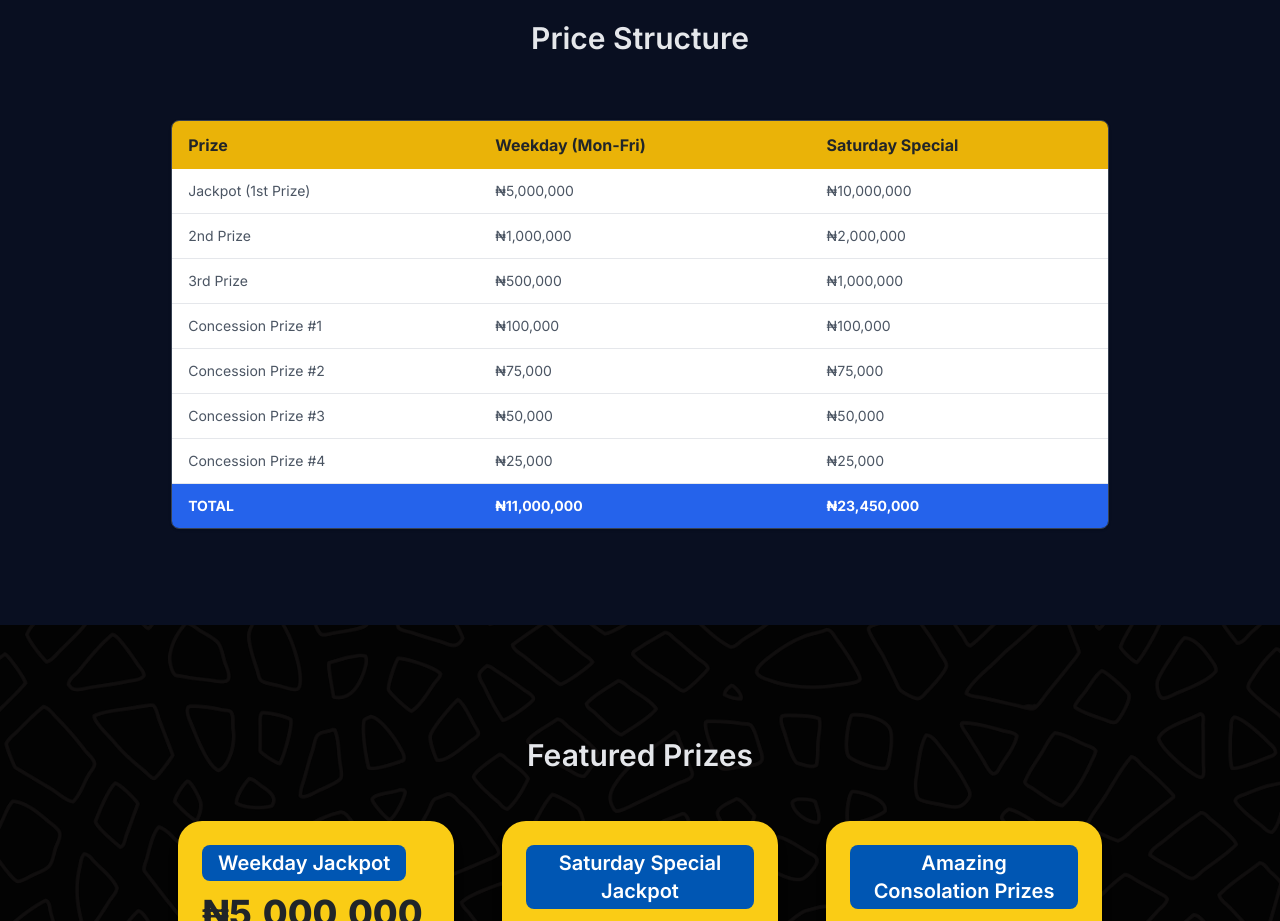
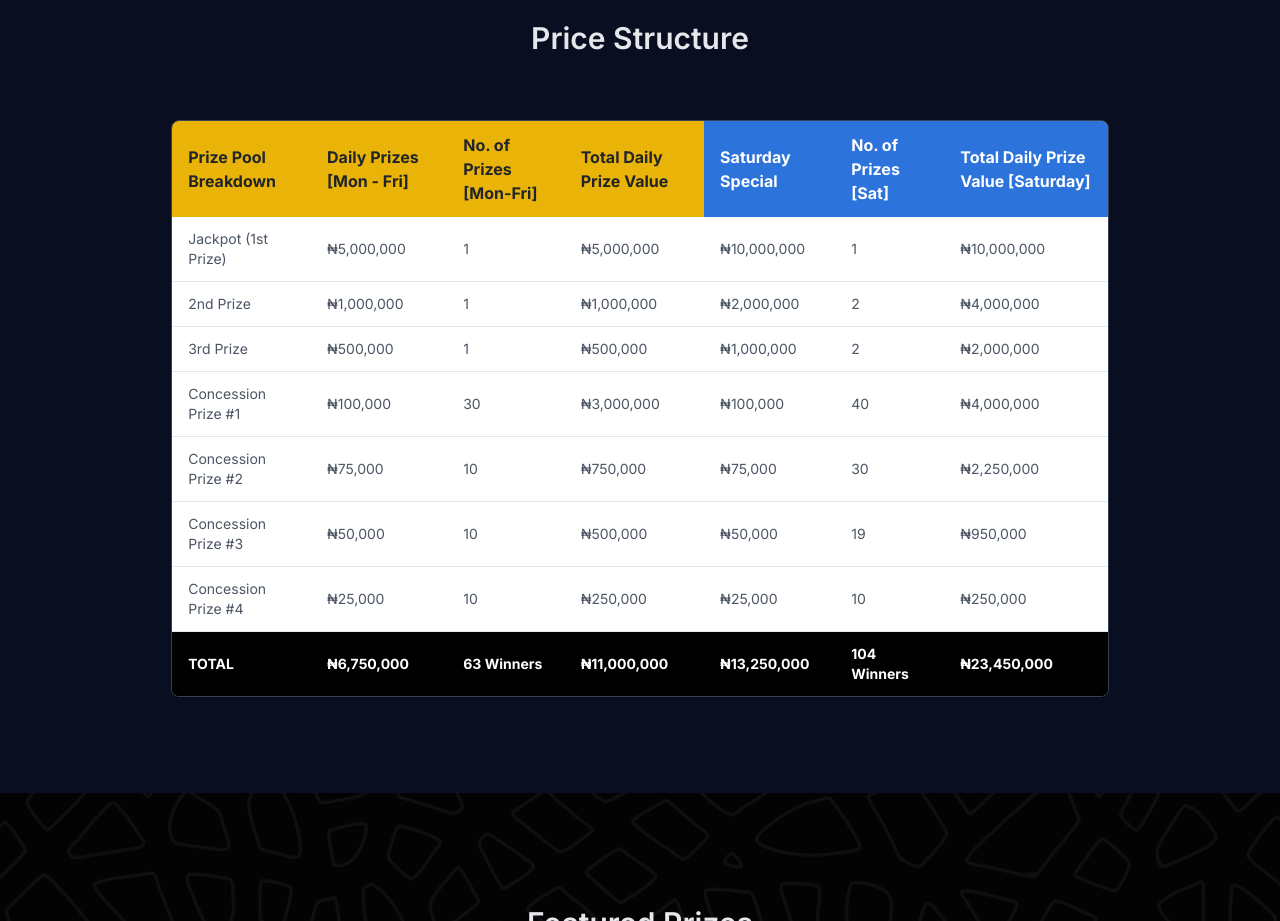
Before and after one commit to ArowuTest/bridgetunes-mtn-frontend, a Next.js app: page /prizes in a window 1280 px wide. Shown: the part 820-1741 px from the top of the page. Built offline with nearby package versions, Linux system fonts and the light colour scheme.

Commit message:
chore: ui changes

```diff
--- a/src/components/Layout/auth-layout.tsx
+++ b/src/components/Layout/auth-layout.tsx
@@ -6,22 +6,41 @@ interface LayoutProps {
 }
 
 const Wrapper = styled.div`
-  min-height: 100vh;
+  height: 100dvh;
   background: black url("/images/pattern-bg.png") no-repeat center center;
   background-size: cover;
   display: flex;
-  justify-content: center;
+  justify-content: flex-start;
   align-items: center;
-`
+  position: relative;
+  padding: 30px;
+
+  .card__wrapper {
+    width: 100%;
+    background: linear-gradient(120deg, #101935, #0c0c0c);
+    box-shadow: 0 0 20px rgba(0, 0, 0, 0.3);
+    z-index: 2;
+    border-radius: 16px;
+    max-width: 51rem;
+    height: 100%;
+    display: flex;
+    justify-content: center;
+    align-items: center;
+  }
+`;
+
+const LoginBanner = styled.img`
+  position: fixed;
+  right: 0px;
+  top: 0px;
+  bottom: 0px;
+  z-index: 1;
+`;
 
 const Card = styled.div`
-  background: linear-gradient(120deg, #101935, #0c0c0c);
   padding: 3rem 2rem;
-  border-radius: 16px;
   width: 90%;
-  max-width: 40rem;
   text-align: center;
-  box-shadow: 0 0 20px rgba(0, 0, 0, 0.3);
 
   @media (max-width: ${({ theme }) => theme.breakpoints.mobile}) {
   }
@@ -31,14 +50,17 @@ const Card = styled.div`
 
   @media (min-width: ${({ theme }) => theme.breakpoints.desktop}) {
   }
-`
+`;
 
 const AuthLayout: React.FC<LayoutProps> = ({ children }) => {
   return (
     <Wrapper>
-      <Card>{children}</Card>
+      <LoginBanner src="/images/auth/auth-banner.png" alt="login" />
+      <div className="card__wrapper">
+        <Card>{children}</Card>
+      </div>
     </Wrapper>
-  )
-}
+  );
+};
 
 export default AuthLayout
--- a/src/screens/prizes/price-structure-table.tsx
+++ b/src/screens/prizes/price-structure-table.tsx
@@ -1,30 +1,82 @@
-import React from "react"
-import { motion } from "framer-motion"
+import React from "react";
+import { motion } from "framer-motion";
 
 export function PriceStructureTable() {
   const prizeData = [
     {
       prize: "Jackpot (1st Prize)",
-      weekday: "₦5,000,000",
-      saturday: "₦10,000,000",
+      dailyPrizes: "₦5,000,000",
       noOfPrizes: "1",
+      totalDailyPrizeValue: "₦5,000,000",
+      saturdaySpecial: "₦10,000,000",
+      noOfPrizesSat: "1",
+      totalDailyPrizeValueSat: "₦10,000,000",
     },
     {
       prize: "2nd Prize",
-      weekday: "₦1,000,000",
-      saturday: "₦2,000,000",
+      dailyPrizes: "₦1,000,000",
       noOfPrizes: "1",
+      totalDailyPrizeValue: "₦1,000,000",
+      saturdaySpecial: "₦2,000,000",
+      noOfPrizesSat: "2",
+      totalDailyPrizeValueSat: "₦4,000,000",
     },
-    { prize: "3rd Prize", weekday: "₦500,000", saturday: "₦1,000,000" },
-    { prize: "Concession Prize #1", weekday: "₦100,000", saturday: "₦100,000" },
-    { prize: "Concession Prize #2", weekday: "₦75,000", saturday: "₦75,000" },
-    { prize: "Concession Prize #3", weekday: "₦50,000", saturday: "₦50,000" },
-    { prize: "Concession Prize #4", weekday: "₦25,000", saturday: "₦25,000" },
+    {
+      prize: "3rd Prize",
+      dailyPrizes: "₦500,000",
+      noOfPrizes: "1",
+      totalDailyPrizeValue: "₦500,000",
+      saturdaySpecial: "₦1,000,000",
+      noOfPrizesSat: "2",
+      totalDailyPrizeValueSat: "₦2,000,000",
+    },
+    {
+      prize: "Concession Prize #1",
+      dailyPrizes: "₦100,000",
+      noOfPrizes: "30",
+      totalDailyPrizeValue: "₦3,000,000",
+      saturdaySpecial: "₦100,000",
+      noOfPrizesSat: "40",
+      totalDailyPrizeValueSat: "₦4,000,000",
+    },
+    {
+      prize: "Concession Prize #2",
+      dailyPrizes: "₦75,000",
+      noOfPrizes: "10",
+      totalDailyPrizeValue: "₦750,000",
+      saturdaySpecial: "₦75,000",
+      noOfPrizesSat: "30",
+      totalDailyPrizeValueSat: "₦2,250,000",
+    },
+    {
+      prize: "Concession Prize #3",
+      dailyPrizes: "₦50,000",
+      noOfPrizes: "10",
+      totalDailyPrizeValue: "₦500,000",
+      saturdaySpecial: "₦50,000",
+      noOfPrizesSat: "19",
+      totalDailyPrizeValueSat: "₦950,000",
+    },
+    {
+      prize: "Concession Prize #4",
+      dailyPrizes: "₦25,000",
+      noOfPrizes: "10",
+      totalDailyPrizeValue: "₦250,000",
+      saturdaySpecial: "₦25,000",
+      noOfPrizesSat: "10",
+      totalDailyPrizeValueSat: "₦250,000",
+    },
   ];
 
-  // Calculate totals
-  const weekdayTotal = "₦11,000,000";
-  const saturdayTotal = "₦23,450,000";
+  // Calculate weekday totals
+  const dailyPrizes = "₦6,750,000";
+  const noOfPrizes = "63 Winners";
+  const totalDailyPrizeValue = "₦11,000,000";
+
+  //Calculate weekend totals
+  const saturdaySpecial = "₦13,250,000";
+  const noOfPrizesSaturday = "104 Winners";
+  const totalDailyPrizeSaturday = "₦23,450,000";
 
   return (
     <motion.div
@@ -37,12 +89,26 @@ export function PriceStructureTable() {
         <table className="w-full">
           <thead className="bg-yellow-500">
             <tr>
-              <th className="px-4 py-3 text-left text-base font-bold">Prize</th>
               <th className="px-4 py-3 text-left text-base font-bold">
-                Weekday (Mon-Fri)
+                Prize Pool Breakdown
               </th>
               <th className="px-4 py-3 text-left text-base font-bold">
+                Daily Prizes [Mon - Fri]
+              </th>
+              <th className="px-4 py-3 text-left text-base font-bold">
+                No. of Prizes [Mon-Fri]
+              </th>
+              <th className="px-4 py-3 text-left text-base font-bold">
+                Total Daily Prize Value
+              </th>
+              <th className="bg-[#2C73DB] text-white px-4 py-3 text-left text-base font-bold">
                 Saturday Special
+              </th>
+              <th className="bg-[#2C73DB] text-white px-4 py-3 text-left text-base font-bold">
+                No. of Prizes [Sat]
+              </th>
+              <th className="bg-[#2C73DB] text-white px-4 py-3 text-left text-base font-bold">
+                Total Daily Prize Value [Saturday]
               </th>
             </tr>
           </thead>
@@ -50,14 +116,32 @@ export function PriceStructureTable() {
             {prizeData.map((row, index) => (
               <tr key={index} className="bg-white text-left text-gray-600">
                 <td className="px-4 py-3 text-sm">{row.prize}</td>
-                <td className="px-4 py-3 text-sm">{row.weekday}</td>
-                <td className="px-4 py-3 text-sm">{row.saturday}</td>
+                <td className="px-4 py-3 text-sm">{row.dailyPrizes}</td>
+                <td className="px-4 py-3 text-sm">{row.noOfPrizes}</td>
+                <td className="px-4 py-3 text-sm">
+                  {row.totalDailyPrizeValue}
+                </td>
+                <td className="px-4 py-3 text-sm">{row.saturdaySpecial}</td>
+                <td className="px-4 py-3 text-sm">{row.noOfPrizesSat}</td>
+                <td className="px-4 py-3 text-sm">
+                  {row.totalDailyPrizeValueSat}
+                </td>
               </tr>
             ))}
-            <tr className="bg-blue-600 text-white text-left">
+            <tr className="bg-black text-white text-left">
               <td className="px-4 py-3 font-bold text-sm">TOTAL</td>
-              <td className="px-4 py-3 font-bold text-sm">{weekdayTotal}</td>
-              <td className="px-4 py-3 font-bold text-sm">{saturdayTotal}</td>
+              <td className="px-4 py-3 font-bold text-sm">{dailyPrizes}</td>
+              <td className="px-4 py-3 font-bold text-sm">{noOfPrizes}</td>
+              <td className="px-4 py-3 font-bold text-sm">
+                {totalDailyPrizeValue}
+              </td>
+              <td className="px-4 py-3 font-bold text-sm">{saturdaySpecial}</td>
+              <td className="px-4 py-3 font-bold text-sm">
+                {noOfPrizesSaturday}
+              </td>
+              <td className="px-4 py-3 font-bold text-sm">
+                {totalDailyPrizeSaturday}
+              </td>
             </tr>
           </tbody>
         </table>
@@ -78,8 +162,8 @@ export function PriceStructureTable() {
             <div key={index} className="p-4">
               <div className="grid grid-cols-3 gap-2 text-sm">
                 <div>{row.prize}</div>
-                <div>{row.weekday}</div>
-                <div>{row.saturday}</div>
+                <div>{row.dailyPrizes}</div>
+                <div>{row.noOfPrizes}</div>
               </div>
             </div>
           ))}
@@ -87,12 +171,12 @@ export function PriceStructureTable() {
           <div className="bg-blue-600 text-white p-4 rounded-b-lg">
             <div className="grid grid-cols-3 gap-2 font-bold text-sm">
               <div>TOTAL</div>
-              <div>{weekdayTotal}</div>
-              <div>{saturdayTotal}</div>
+              <div>{dailyPrizes}</div>
+              <div>{noOfPrizes}</div>
             </div>
           </div>
         </div>
       </div>
     </motion.div>
-  )
+  );
 }
```
Also changed, not shown: public/images/auth/auth-banner.png (added).
